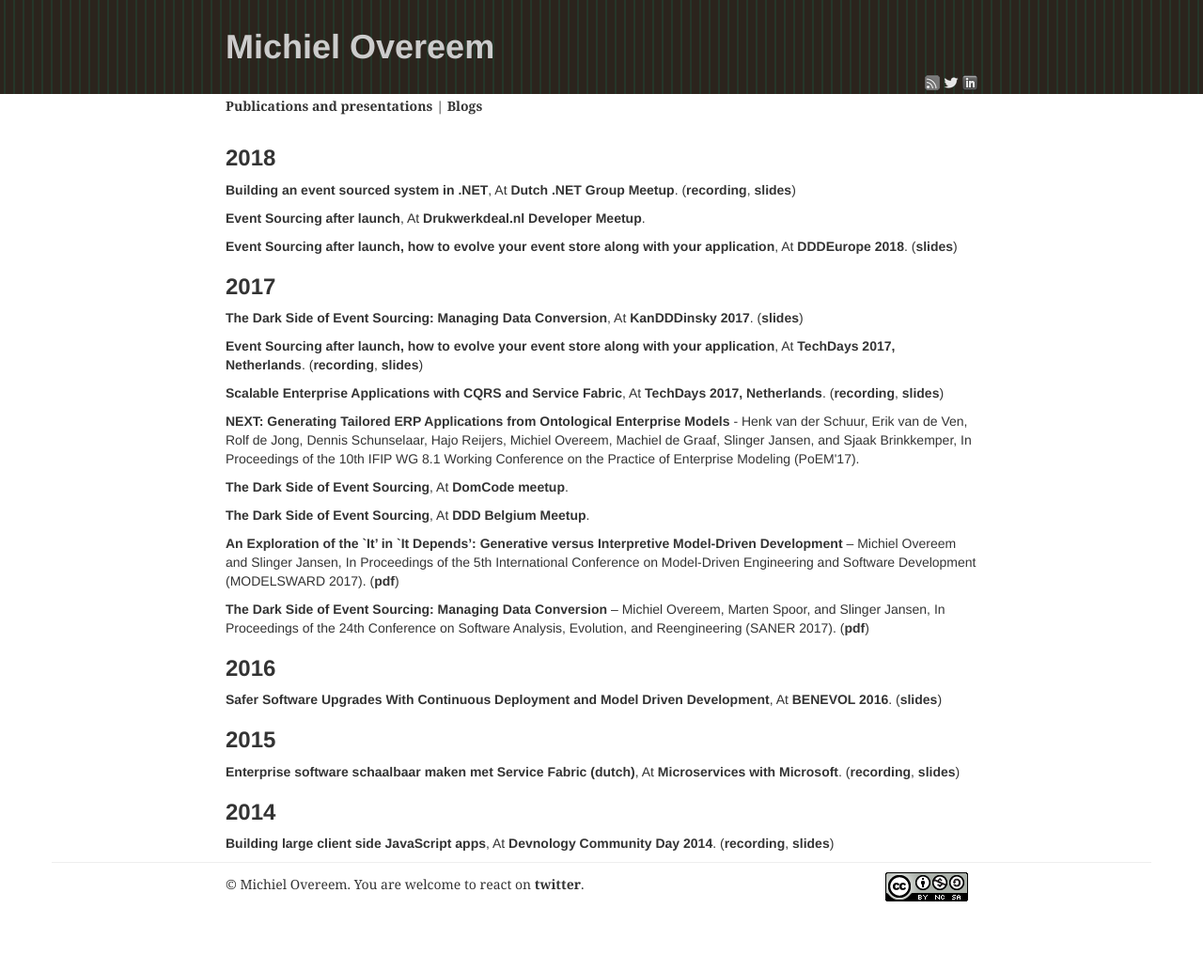
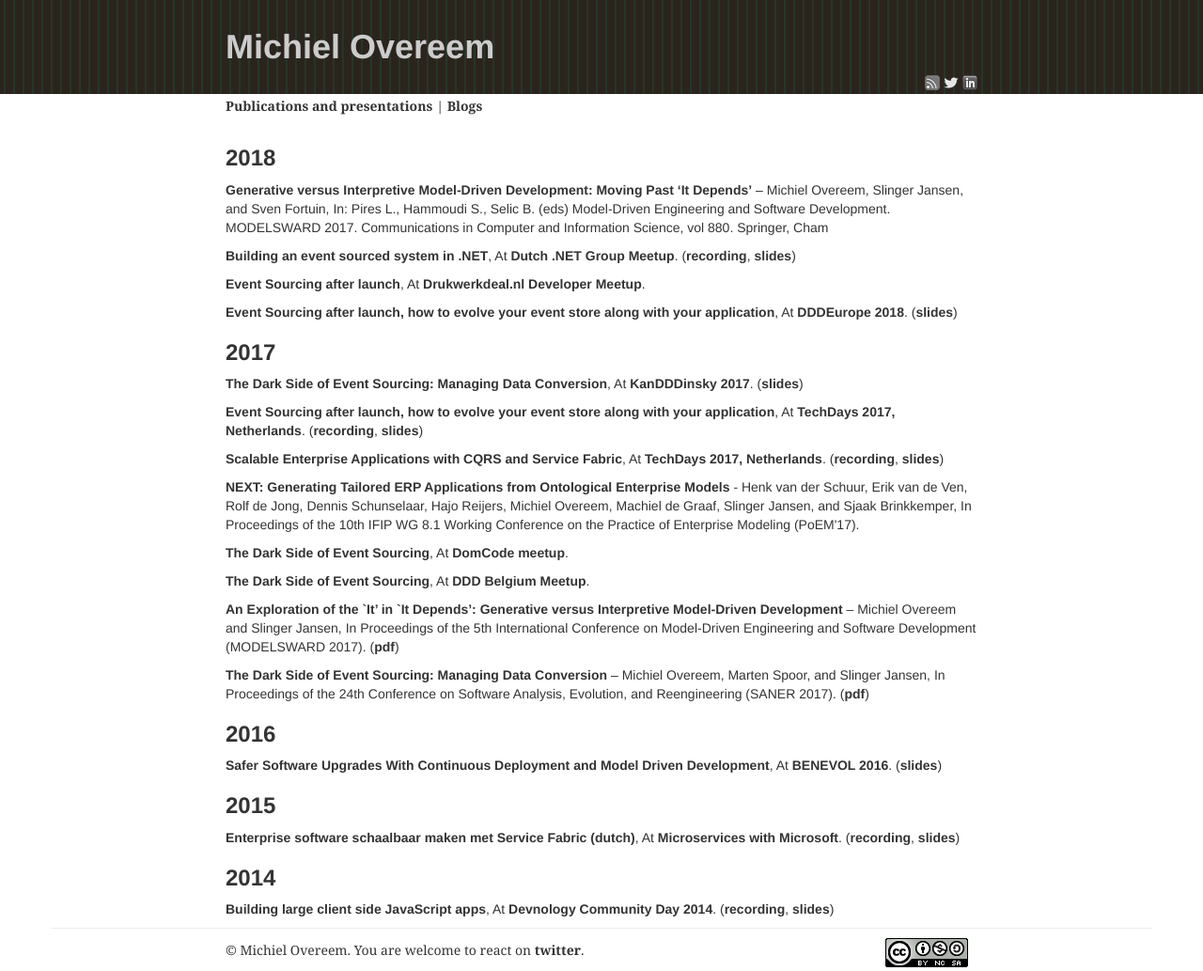
Before and after one commit to overeemm/overeemm.github.com, a Jekyll site: the page built from pubspres.html, in a window 1280 px wide. Shown: the whole page at 94% size. Built offline with Jekyll 4.4.1, drawn with Linux system fonts in a browser that asks for light colours; nearby versions of some CDN libraries; before the commit the page ends 963 px from its top, so only the background shows below that.

Commit message:
Added modelsward chapter

```diff
--- a/pubspres.html
+++ b/pubspres.html
@@ -10,6 +10,11 @@
 <h3 class="entry-title">
   <a href="/pubspres.html" title="2018" rel="bookmark">2018</a>
 </h3>
+
+<p>
+    <b>Generative versus Interpretive Model-Driven Development: Moving Past ‘It Depends’</b> – Michiel Overeem, Slinger Jansen, and Sven Fortuin,
+    In: Pires L., Hammoudi S., Selic B. (eds) Model-Driven Engineering and Software Development. MODELSWARD 2017. Communications in Computer and Information Science, vol 880. Springer, Cham
+</p>
 
 <p>
     <b>Building an event sourced system in .NET</b>,
```
